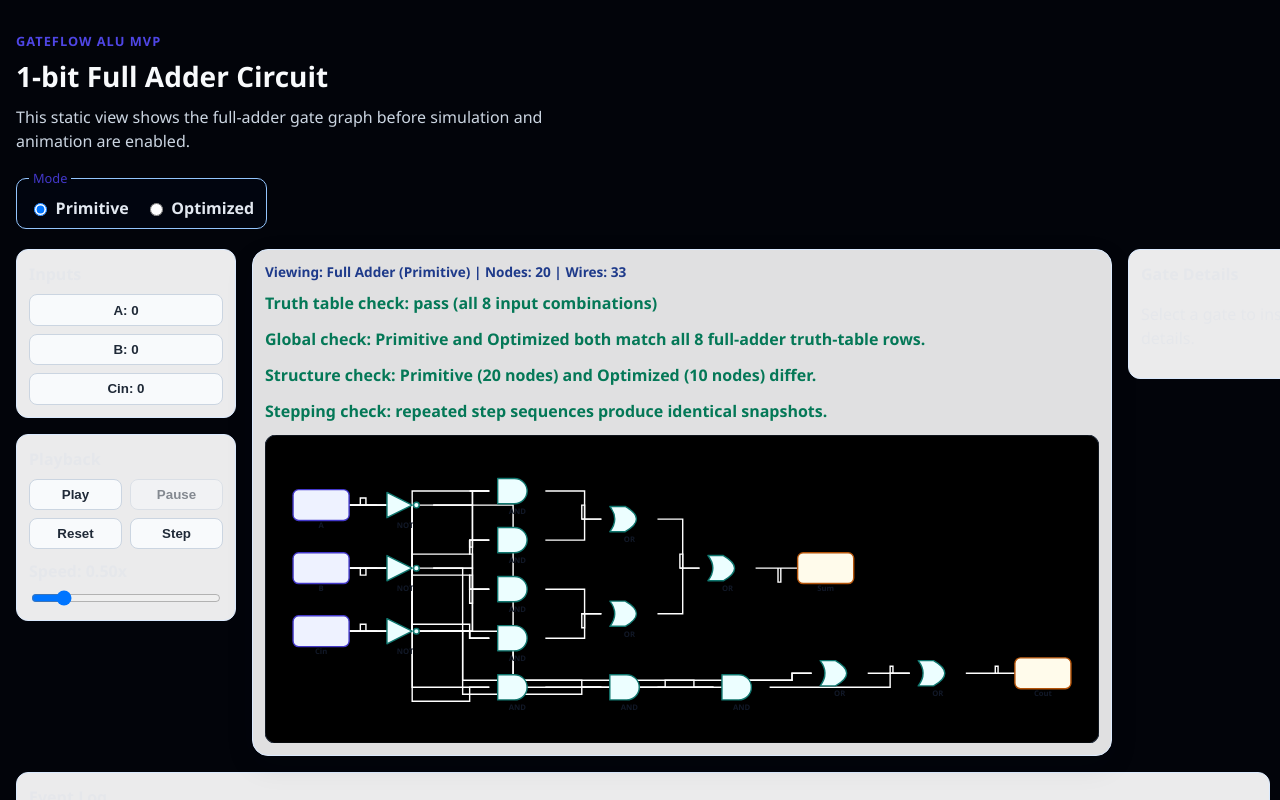
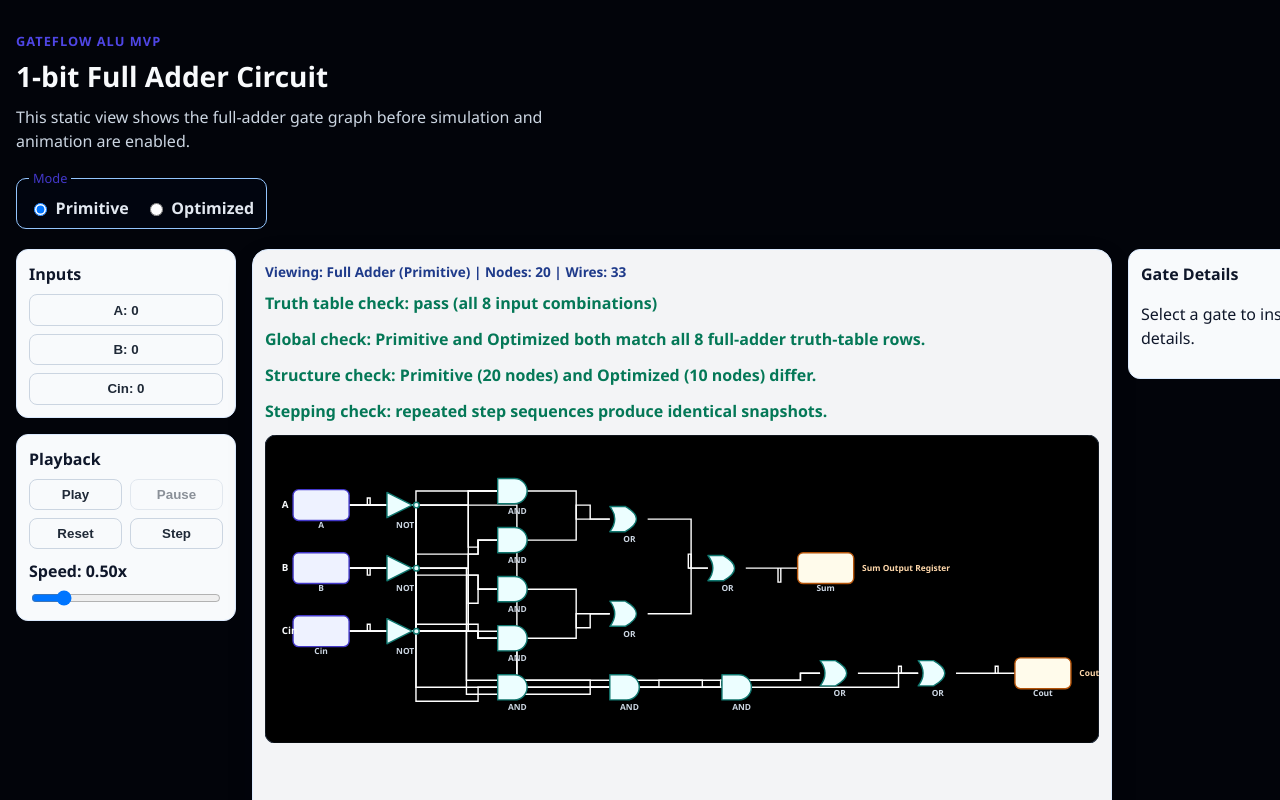
Before and after one commit to Picminmin/GateFlow-ALU, a React (Vite) app: page / in a window 1280 px wide. Shown: the top 800 px of the page. Built offline with nearby package versions, Linux system fonts and the light colour scheme.

Commit message:
Refine signal visuals, labels, and smooth playback

```diff
--- a/src/App.tsx
+++ b/src/App.tsx
@@ -28,6 +28,7 @@ function App() {
   const [eventLog, setEventLog] = useState<string[]>([]);
   const [simulationState, setSimulationState] = useState<SimulationState>(createInitialSimulationState());
   const engineRef = useRef<SimulationEngine>(createSimulationEngine());
+  const simTimeRef = useRef(0);
   const activeCircuit = getFullAdderCircuit(mode);
   const selectedNode = activeCircuit.nodes.find((node) => node.id === selectedNodeId) ?? null;
   const validation = validateFullAdderCircuit(activeCircuit);
@@ -71,6 +72,8 @@ function App() {
       'in-cin': inputs.cin,
     });
     const snapshot = engine.snapshot();
+    simTimeRef.current = 0;
+    setAnimationTime(0);
     setSimulationState(snapshot);
   }, [activeCircuit, inputs.a, inputs.b, inputs.cin]);
 
@@ -87,31 +90,48 @@ function App() {
     if (!isPlaying) {
       return undefined;
     }
-    const stepIntervalMs = Math.max(180, 900 / speed);
+    let frameId = 0;
+    let lastTimestamp: number | null = null;
+    const simUnitsPerSecond = 0.65;
 
-    const timerId = window.setInterval(() => {
-      const nextState = engineRef.current.step();
-      setSimulationState(nextState);
-      setAnimationTime(nextState.elapsedTime);
+    const tick = (timestamp: number) => {
+      if (lastTimestamp == null) {
+        lastTimestamp = timestamp;
+      }
+      const deltaSec = (timestamp - lastTimestamp) / 1000;
+      lastTimestamp = timestamp;
+      simTimeRef.current += deltaSec * speed * simUnitsPerSecond;
 
-      if (nextState.eventQueue.length === 0) {
+      let snapshot = engineRef.current.snapshot();
+      while (snapshot.eventQueue.length > 0 && snapshot.eventQueue[0].time <= simTimeRef.current) {
+        snapshot = engineRef.current.step();
+      }
+
+      setSimulationState(snapshot);
+      setAnimationTime(simTimeRef.current);
+
+      if (snapshot.eventQueue.length === 0) {
         setIsPlaying(false);
+        return;
       }
-    }, stepIntervalMs);
 
-    return () => window.clearInterval(timerId);
+      frameId = requestAnimationFrame(tick);
+    };
+
+    frameId = requestAnimationFrame(tick);
+    return () => cancelAnimationFrame(frameId);
   }, [isPlaying, speed]);
 
   const handleStep = () => {
     const nextState = engineRef.current.step();
     setSimulationState(nextState);
-    setAnimationTime(nextState.elapsedTime);
+    simTimeRef.current = nextState.elapsedTime;
+    setAnimationTime(simTimeRef.current);
     appendLog('Step executed');
   };
 
   const handleReset = () => {
     initializeSimulation();
-    setAnimationTime(0);
     setIsPlaying(false);
     appendLog('Playback reset');
   };
--- a/src/components/circuit/CircuitViewport.tsx
+++ b/src/components/circuit/CircuitViewport.tsx
@@ -8,6 +8,21 @@ interface CircuitViewportProps {
   nodeValues?: Record<string, LogicValue>;
   selectedNodeId?: string | null;
   onSelectNode?: (nodeId: string) => void;
+}
+
+function inputAnchorX(node: CircuitNode): number {
+  if (node.type === 'INPUT' || node.type === 'OUTPUT') return node.x - 40;
+  if (node.type === 'NOT') return node.x - 26;
+  if (node.type === 'AND' || node.type === 'OR' || node.type === 'XOR') return node.x - 28;
+  return node.x - 40;
+}
+
+function outputAnchorX(node: CircuitNode): number {
+  if (node.type === 'INPUT' || node.type === 'OUTPUT') return node.x + 40;
+  if (node.type === 'NOT') return node.x + 20;
+  if (node.type === 'AND') return node.x + 14;
+  if (node.type === 'OR' || node.type === 'XOR') return node.x + 26;
+  return node.x + 40;
 }
 
 function nodeClassName(node: CircuitNode, isActive: boolean, isSelected: boolean): string {
@@ -76,12 +91,14 @@ export function CircuitViewport({
         if (!fromNode || !toNode) {
           return null;
         }
-        const start = { x: fromNode.x + 40, y: fromNode.y };
-        const end = { x: toNode.x - 40, y: toNode.y };
+        const start = { x: outputAnchorX(fromNode), y: fromNode.y };
+        const end = { x: inputAnchorX(toNode), y: toNode.y };
         return [edge.id, buildRoutedWire(start, end, edge.id)] as const;
       })
       .filter((item): item is readonly [string, ReturnType<typeof buildRoutedWire>] => item !== null),
   );
+  const inputNodes = circuit.nodes.filter((node) => circuit.inputNodeIds.includes(node.id));
+  const outputNodes = circuit.nodes.filter((node) => circuit.outputNodeIds.includes(node.id));
 
   return (
     <section className="circuit-viewport" aria-label="Circuit viewport">
@@ -93,13 +110,12 @@ export function CircuitViewport({
         <defs>
           <radialGradient id="signal-dot-gradient" cx="50%" cy="50%" r="60%">
             <stop offset="0%" stopColor="#ffffff" />
-            <stop offset="40%" stopColor="#ffffff" />
-            <stop offset="72%" stopColor="#a5f3fc" />
-            <stop offset="86%" stopColor="#c4b5fd" />
-            <stop offset="100%" stopColor="#f9a8d4" />
+            <stop offset="45%" stopColor="#e0f2fe" />
+            <stop offset="80%" stopColor="#67e8f9" />
+            <stop offset="100%" stopColor="#22d3ee" />
           </radialGradient>
-          <filter id="signal-dot-glow" x="-120%" y="-120%" width="340%" height="340%">
-            <feGaussianBlur stdDeviation="2.1" result="blur" />
+          <filter id="signal-dot-glow" x="-160%" y="-160%" width="420%" height="420%">
+            <feGaussianBlur stdDeviation="2.8" result="blur" />
             <feColorMatrix
               in="blur"
               type="matrix"
@@ -107,7 +123,7 @@ export function CircuitViewport({
                 1 0 0 0 0
                 0 1 0 0 0
                 0 0 1 0 0
-                0 0 0 1.7 0
+                0 0 0 2.1 0
               "
               result="boosted"
             />
@@ -169,9 +185,10 @@ export function CircuitViewport({
           if (!routedWire) {
             return null;
           }
-          const duration = Math.max(1, signal.endTime - signal.startTime);
+          const duration = Math.max(0.0001, signal.endTime - signal.startTime);
           const rawProgress = (currentTime - signal.startTime) / duration;
-          const progress = Math.min(1, Math.max(0, rawProgress));
+          const clamped = Math.min(1, Math.max(0, rawProgress));
+          const progress = 1 - (1 - clamped) * (1 - clamped);
           const dot = getPointAlongPolyline(routedWire.points, progress);
 
           return (
@@ -202,6 +219,18 @@ export function CircuitViewport({
             </text>
           </g>
         ))}
+
+        {inputNodes.map((node) => (
+          <text key={`input-label-${node.id}`} x={node.x - 56} y={node.y + 4} className="circuit-io-annotation">
+            {node.label}
+          </text>
+        ))}
+
+        {outputNodes.map((node) => (
+          <text key={`output-label-${node.id}`} x={node.x + 52} y={node.y + 4} className="circuit-output-annotation">
+            {node.label} Output Register
+          </text>
+        ))}
       </svg>
     </section>
   );
--- a/src/index.css
+++ b/src/index.css
@@ -88,11 +88,12 @@ body {
 }
 
 .circuit-card {
-  background: rgba(255, 255, 255, 0.88);
+  background: #f3f4f6;
   border: 1px solid #dbeafe;
   border-radius: 16px;
   padding: 0.75rem;
   box-shadow: 0 10px 30px rgba(15, 23, 42, 0.08);
+  color: #0f172a;
 }
 
 .circuit-meta {
@@ -103,10 +104,11 @@ body {
 }
 
 .panel {
-  background: rgba(255, 255, 255, 0.92);
+  background: #f8fafc;
   border: 1px solid #dbeafe;
   border-radius: 12px;
   padding: 0.75rem;
+  color: #0f172a;
 }
 
 .panel h2 {
@@ -195,6 +197,7 @@ body {
 
 .circuit-viewport {
   width: 100%;
+  min-height: 500px;
 }
 
 .circuit-viewport svg {
@@ -271,9 +274,9 @@ body {
 }
 
 .circuit-node-label {
-  fill: #111827;
-  font-size: 11px;
-  font-weight: 600;
+  fill: #cbd5e1;
+  font-size: 12px;
+  font-weight: 700;
   text-anchor: middle;
 }
 
@@ -294,6 +297,18 @@ body {
   gap: 0.25rem;
 }
 
+.circuit-io-annotation {
+  fill: #f8fafc;
+  font-size: 14px;
+  font-weight: 700;
+}
+
+.circuit-output-annotation {
+  fill: #fed7aa;
+  font-size: 12px;
+  font-weight: 700;
+}
+
 @media (max-width: 1024px) {
   .main-layout {
     grid-template-columns: 1fr;
```
